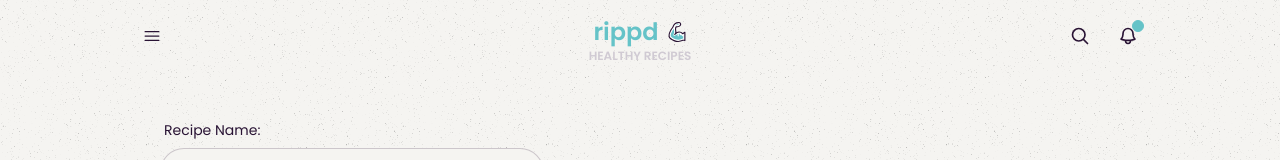
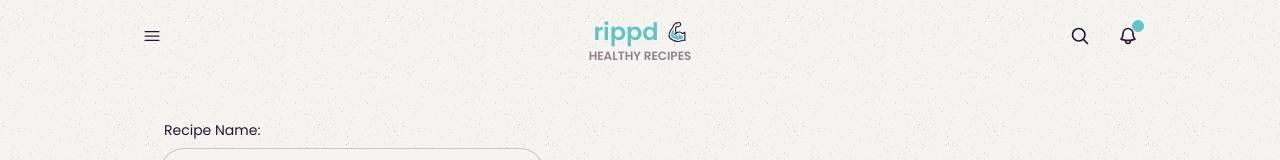
Before and after one commit to VladHutupasu/rippd, a Next.js app: page /new-recipe in a window 1280 px wide. Shown: the top 160 px of the page. Built offline with nearby package versions, Linux system fonts and the light colour scheme; no server answers; the database is empty.

Commit message:
feat: adjust logo opacity

```diff
--- a/src/app/recipe/[id]/page.tsx
+++ b/src/app/recipe/[id]/page.tsx
@@ -96,7 +96,7 @@ export default async function RecipeDetails({ params }: { params: { id: string }
 
           <div className="flex flex-col gap-3 sm:gap-4 xl:gap-8">
             {/* Info */}
-            <div className="stats stats-horizontal font-light drop-shadow h-20 sm:h-24 2xl:h-28 flex">
+            <div className="stats stats-horizontal font-light shadow h-20 sm:h-24 2xl:h-28 flex">
               <div className="stat px-3 sm:px-8 flex-1 min-w-24">
                 <div className="stat-title text-xs sm:text-sm xl:text-base">
                   Calories <BeakerIcon className="h-4 w-4 inline-block" />
@@ -122,7 +122,7 @@ export default async function RecipeDetails({ params }: { params: { id: string }
             </div>
 
             {/* Macros */}
-            <div className="stats stats-horizontal font-light drop-shadow h-20 sm:h-24 2xl:h-28 flex">
+            <div className="stats stats-horizontal font-light shadow h-20 sm:h-24 2xl:h-28 flex">
               <div className="stat px-3 sm:px-8 flex-1 min-w-24">
                 <div className="stat-title text-xs sm:text-sm xl:text-base">
                   Carbs <BoltIcon className="h-4 w-4 inline-block" />
--- a/src/components/core/Header.tsx
+++ b/src/components/core/Header.tsx
@@ -66,7 +66,7 @@ export default function Header() {
               rippd
               <Image src="/logo.svg" className="w-5 h-5" alt="logo" width={20} height={20} />
             </Link>
-            <p className="uppercase text-neutral-content text-xs font-semibold -mt-2">healthy recipes</p>
+            <p className="uppercase opacity-50 text-xs font-semibold -mt-2">healthy recipes</p>
           </div>
           <div className="navbar-end">
             <label
```
